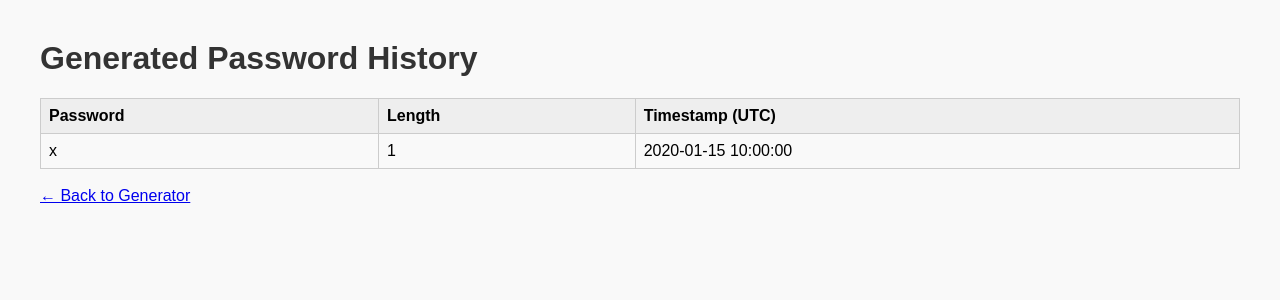
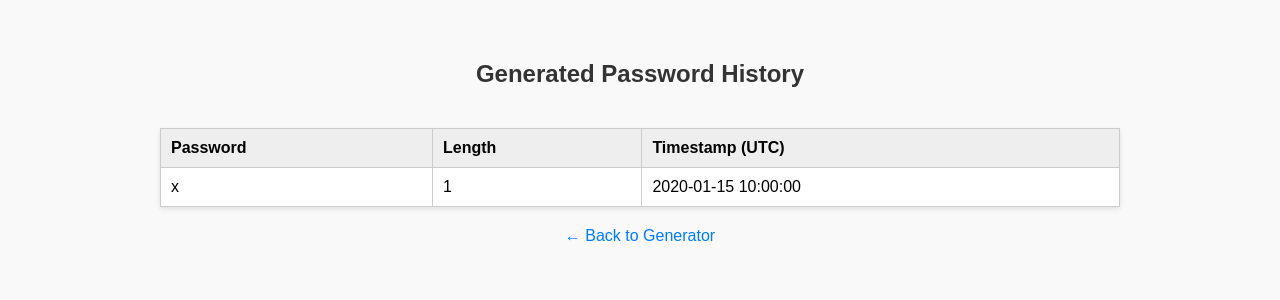
Before and after one commit to lakshya-bandi25/case-study, a Flask app: template templates/history.html in a window 1280 px wide. Shown: the top 300 px of the page. Run offline with Flask 3, Linux system fonts and the light colour scheme; the template is opened without the code that fills it: most values are stand-ins (such as "Sample title", 1, 10 or a date in 2020).

Commit message:
Update history.html

```diff
--- a/templates/history.html
+++ b/templates/history.html
@@ -2,17 +2,47 @@
 <html lang="en">
 <head>
   <meta charset="UTF-8">
+  <meta name="viewport" content="width=device-width, initial-scale=1.0">
   <title>Password History</title>
   <style>
-    body { font-family: Arial, sans-serif; margin: 40px; background-color: #f9f9f9; }
-    h1 { color: #333; }
-    table { width: 100%; border-collapse: collapse; margin-top: 20px; }
-    th, td { border: 1px solid #ccc; padding: 8px; text-align: left; }
-    th { background-color: #eee; }
+    body {
+      font-family: Arial, sans-serif;
+      background-color: #f9f9f9;
+      display: flex;
+      flex-direction: column;
+      align-items: center;
+      margin: 40px;
+    }
+    h2 {
+      color: #333;
+    }
+    table {
+      width: 80%;
+      border-collapse: collapse;
+      margin-top: 20px;
+      background-color: #fff;
+      box-shadow: 0 2px 5px rgba(0,0,0,0.1);
+    }
+    th, td {
+      border: 1px solid #ccc;
+      padding: 10px;
+      text-align: left;
+    }
+    th {
+      background-color: #eee;
+    }
+    a {
+      margin-top: 20px;
+      text-decoration: none;
+      color: #007BFF;
+    }
+    a:hover {
+      text-decoration: underline;
+    }
   </style>
 </head>
 <body>
-  <h1>Generated Password History</h1>
+  <h2>Generated Password History</h2>
   <table>
     <tr>
       <th>Password</th>
@@ -27,7 +57,7 @@
     </tr>
     {% endfor %}
   </table>
-  <br>
+
   <a href="/">← Back to Generator</a>
 </body>
 </html>
```
